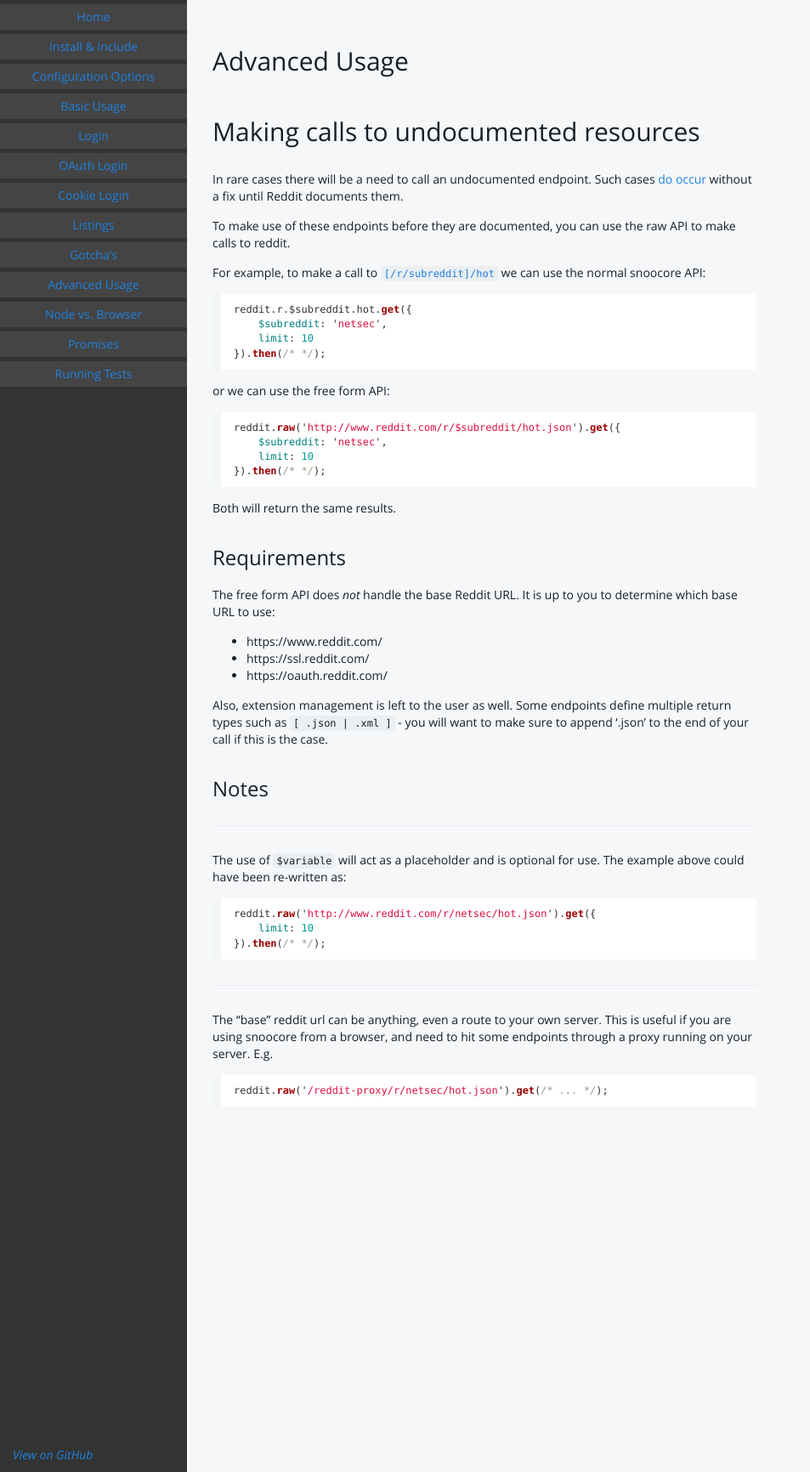
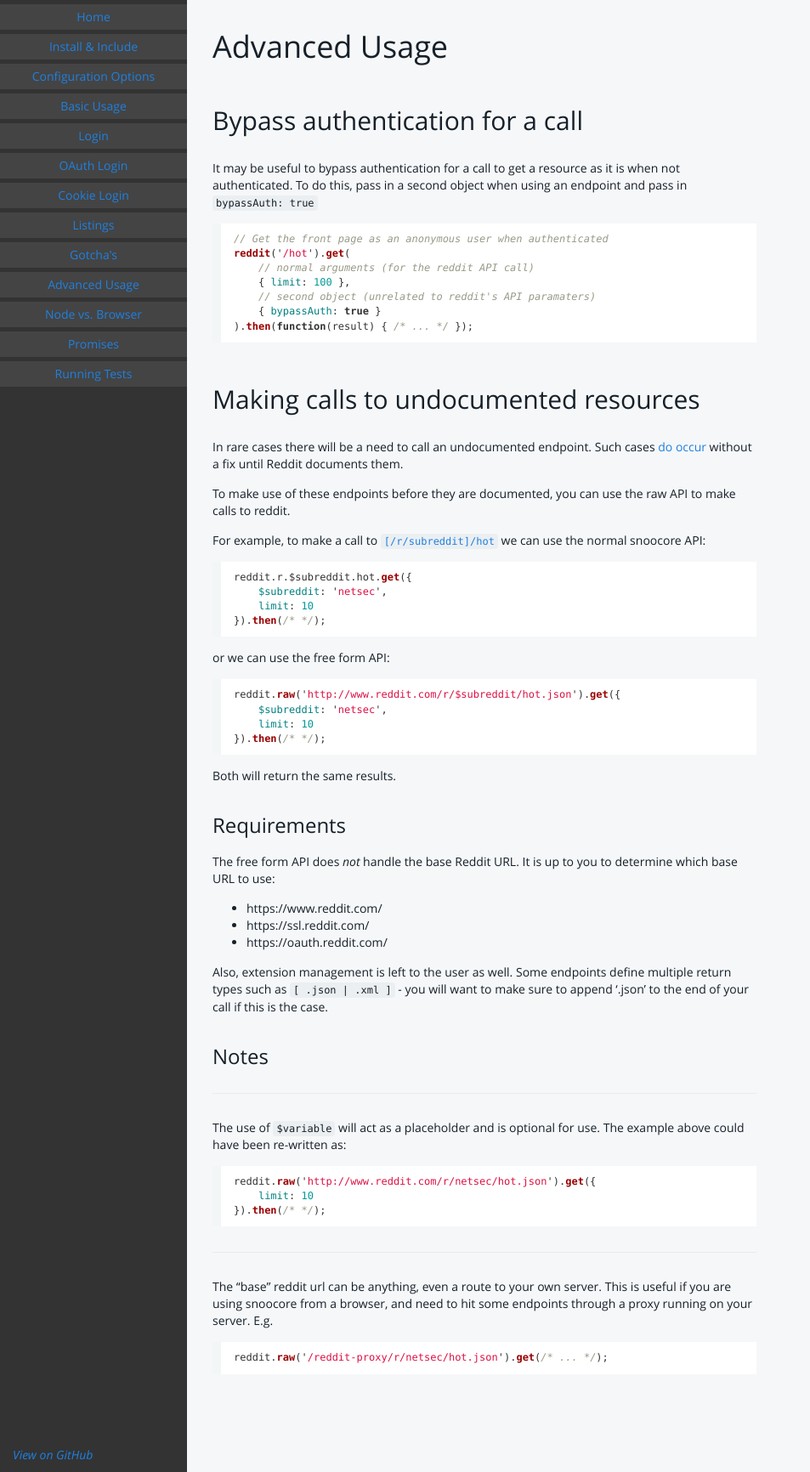
Before and after one commit to terryma/snoocore, a Jekyll site: the page built from advancedUsage.md, in a window 1280 px wide. Shown: the whole page at 85% size, without its empty margins (0-953 px from the left). Built offline with Jekyll 4.4.1, drawn with Linux system fonts in a browser that asks for light colours; Markdown is read by kramdown in place of the engine named in the settings.

Commit message:
Add documentation for bypassAuth; #56

````diff
--- a/advancedUsage.md
+++ b/advancedUsage.md
@@ -3,7 +3,21 @@ title: Snoocore advanced usage
 layout: default
 ---
 
-## Advanced Usage
+# Advanced Usage
+
+## Bypass authentication for a call
+
+It may be useful to bypass authentication for a call to get a resource as it is when not authenticated. To do this, pass in a second object when using an endpoint and pass in `bypassAuth: true`
+
+```javascript
+// Get the front page as an anonymous user when authenticated
+reddit('/hot').get(
+    // normal arguments (for the reddit API call)
+    { limit: 100 },
+    // second object (unrelated to reddit's API paramaters)
+    { bypassAuth: true }
+).then(function(result) { /* ... */ });
+```
 
 ## Making calls to undocumented resources
 
````
